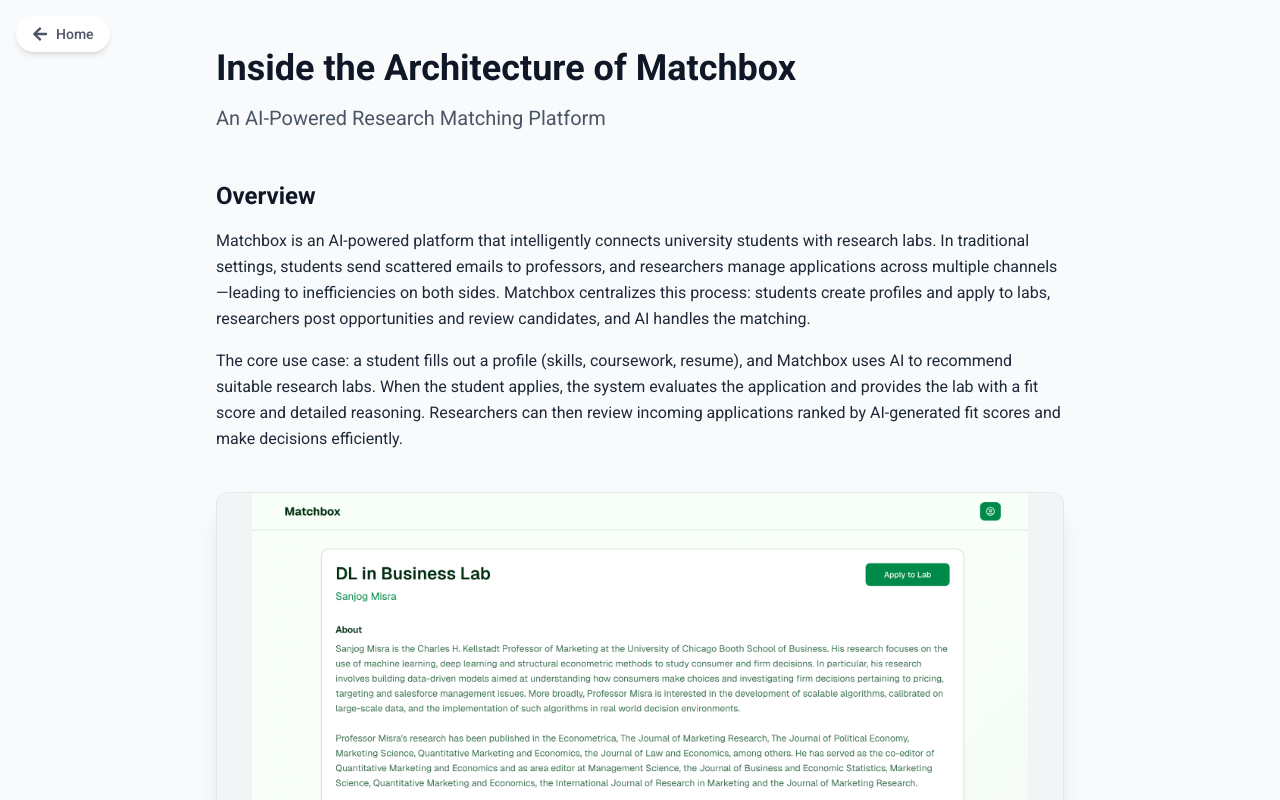
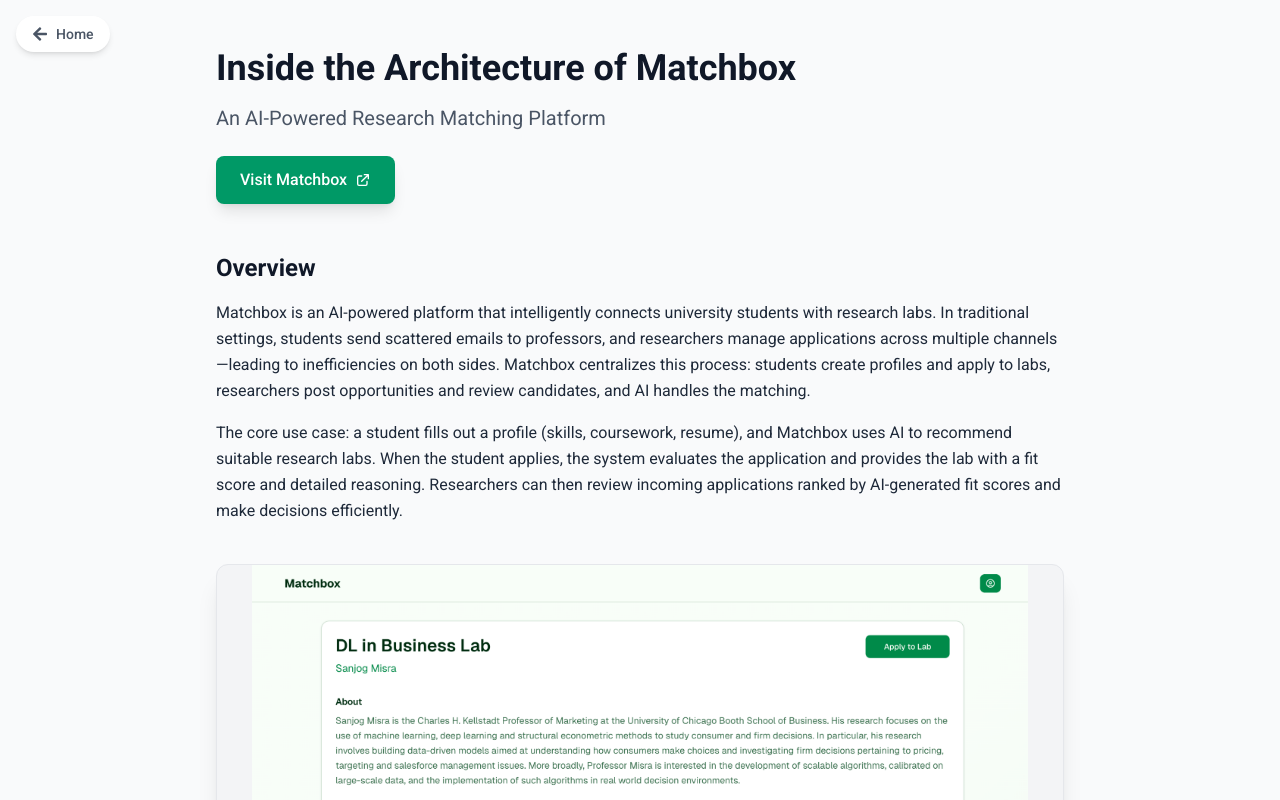
Before and after one commit to immanuel-peter/digital-resume, a Next.js app: page /blog/matchbox in a window 1280 px wide. Shown: the top 800 px of the page. Built offline with nearby package versions, Linux system fonts and the light colour scheme.

Commit message:
Add link to Matchbox in blog post

```diff
--- a/app/blog/matchbox/page.tsx
+++ b/app/blog/matchbox/page.tsx
@@ -26,9 +26,22 @@
         <h1 className="text-4xl font-bold mb-4 text-gray-900 dark:text-gray-100">
           Inside the Architecture of Matchbox
         </h1>
-        <p className="text-xl text-gray-600 dark:text-gray-400">
+        <p className="text-xl text-gray-600 dark:text-gray-400 mb-6">
           An AI-Powered Research Matching Platform
         </p>
+        <div className="mb-8">
+          <a
+            href="https://matchbox.eduspheretech.com"
+            target="_blank"
+            rel="noopener noreferrer"
+            className="inline-flex items-center px-6 py-3 bg-emerald-600 hover:bg-emerald-700 text-white font-medium rounded-lg transition-colors duration-200 shadow-lg hover:shadow-xl"
+          >
+            <span>Visit Matchbox</span>
+            <svg className="ml-2 w-4 h-4" fill="none" stroke="currentColor" viewBox="0 0 24 24">
+              <path strokeLinecap="round" strokeLinejoin="round" strokeWidth={2} d="M10 6H6a2 2 0 00-2 2v10a2 2 0 002 2h10a2 2 0 002-2v-4M14 4h6m0 0v6m0-6L10 14" />
+            </svg>
+          </a>
+        </div>
       </header>
 
       {/* Overview */}
```
